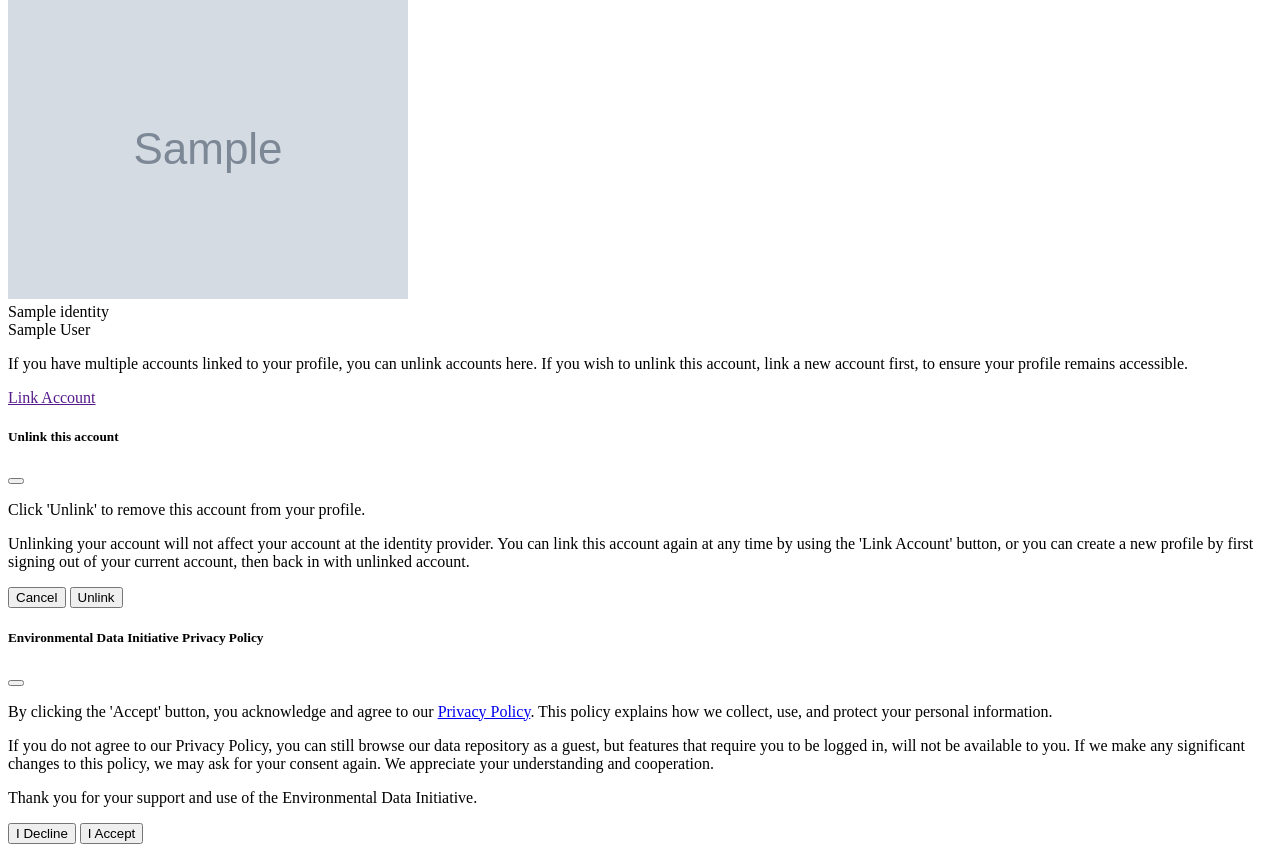
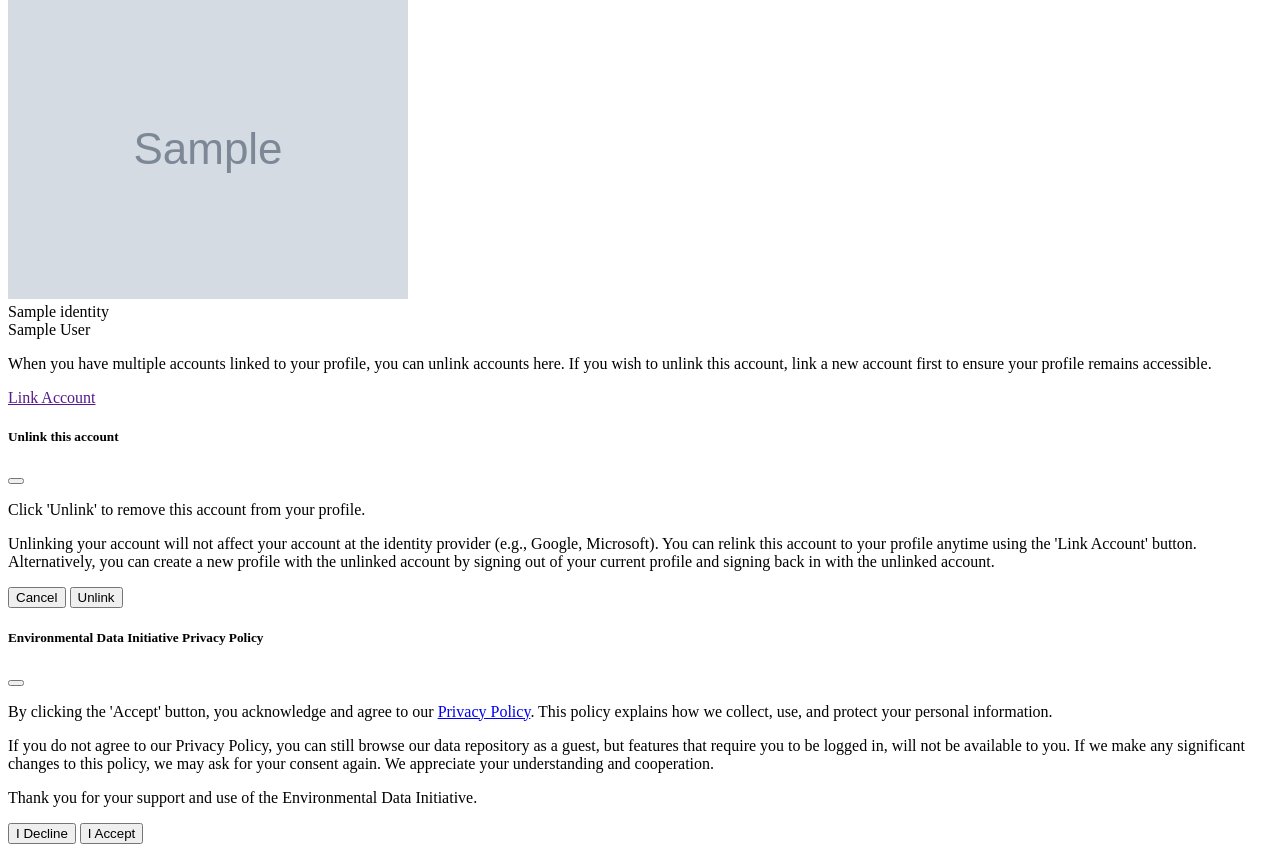
Before and after one commit to PASTAplus/auth, a Python web app: template webapp/templates/identity.html in a window 1280 px wide. Shown: the part 297-1149 px from the top of the page. Run offline with Jinja, Linux system fonts and the light colour scheme; the template is opened without the code that fills it: most values are stand-ins (such as "Sample title", 1, 10 or a date in 2020); grey boxes marked "Sample" are stand-in pictures; some libraries are stand-ins or nearby versions.

Commit message:
Updates to language in templates

```diff
--- a/webapp/templates/group.html
+++ b/webapp/templates/group.html
@@ -128,7 +128,7 @@
             <input type='hidden' id='groupId' name='group-id'>
             <div class='form-group'>
               <p>
-                The name and description are only visible to you and will help you identify the group later.
+                The name and description will help you identify the group later.
               </p>
               <label for='groupName'>Name</label>
               <input type='text' class='form-control' id='groupName' name='name' required pattern='.{3,}'>
--- a/webapp/templates/identity.html
+++ b/webapp/templates/identity.html
@@ -77,8 +77,8 @@
 
     {% if identity_list|length == 1 %}
       <p class='alert alert-info'>
-        If you have multiple accounts linked to your profile, you can unlink accounts here. If you wish to unlink this
-        account, link a new account first, to ensure your profile remains accessible.
+        When you have multiple accounts linked to your profile, you can unlink accounts here. If you wish to unlink this
+        account, link a new account first to ensure your profile remains accessible.
       </p>
     {% endif %}
 
@@ -106,9 +106,10 @@
                 Click 'Unlink' to remove this account from your profile.
               </p>
               <p>
-                Unlinking your account will not affect your account at the identity provider. You can link this account
-                again at any time by using the 'Link Account' button, or you can create a new profile by first signing
-                out of your current account, then back in with unlinked account.
+                Unlinking your account will not affect your account at the identity provider (e.g., Google, Microsoft).
+                You can relink this account to your profile anytime using the 'Link Account' button. Alternatively, you
+                can create a new profile with the unlinked account by signing out of your current profile and signing
+                back in with the unlinked account.
               </p>
             </div>
             <div class='modal-footer'>
```
Also changed, not shown: webapp/templates/signin.html (+10 -4 lines).
